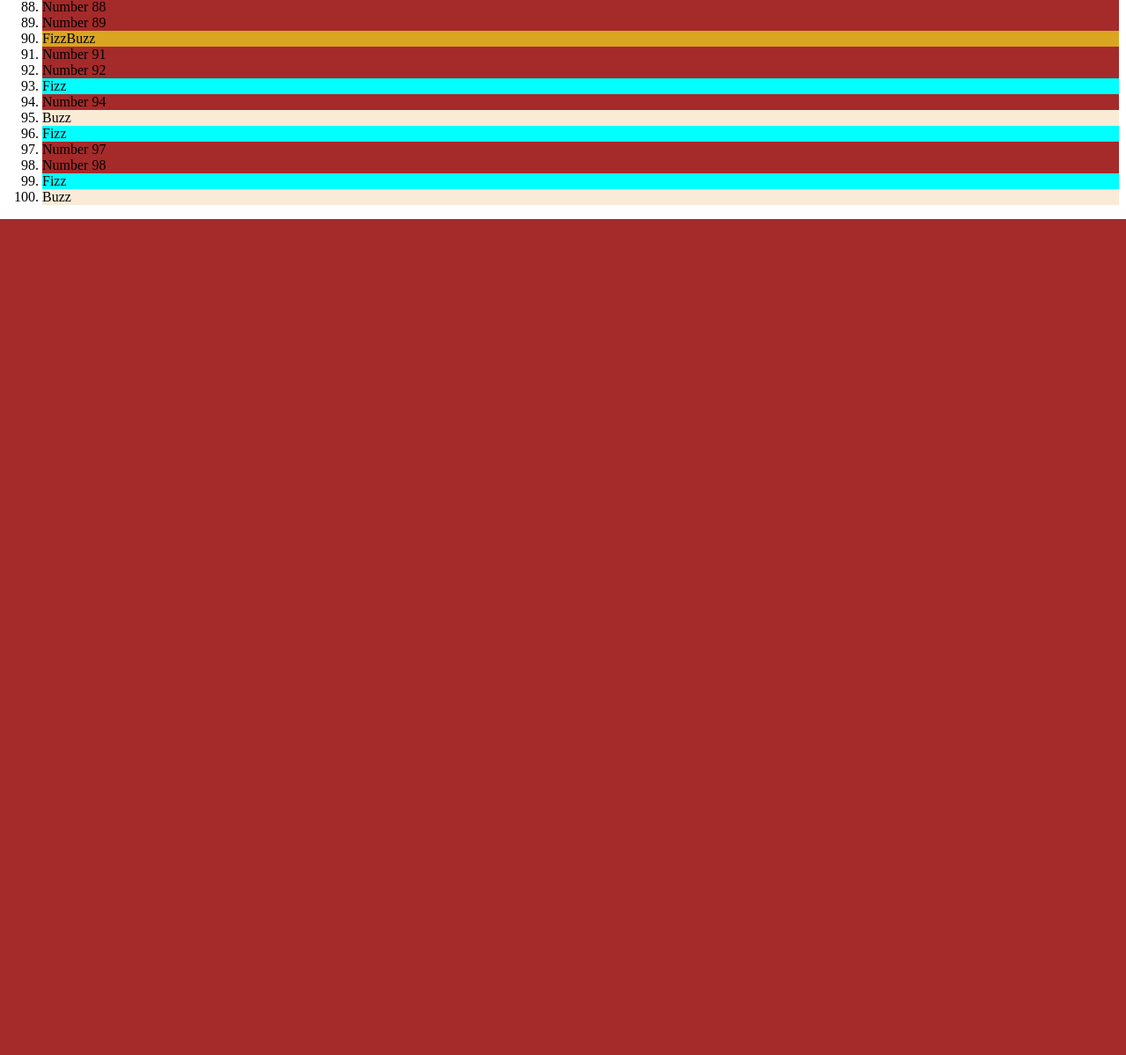
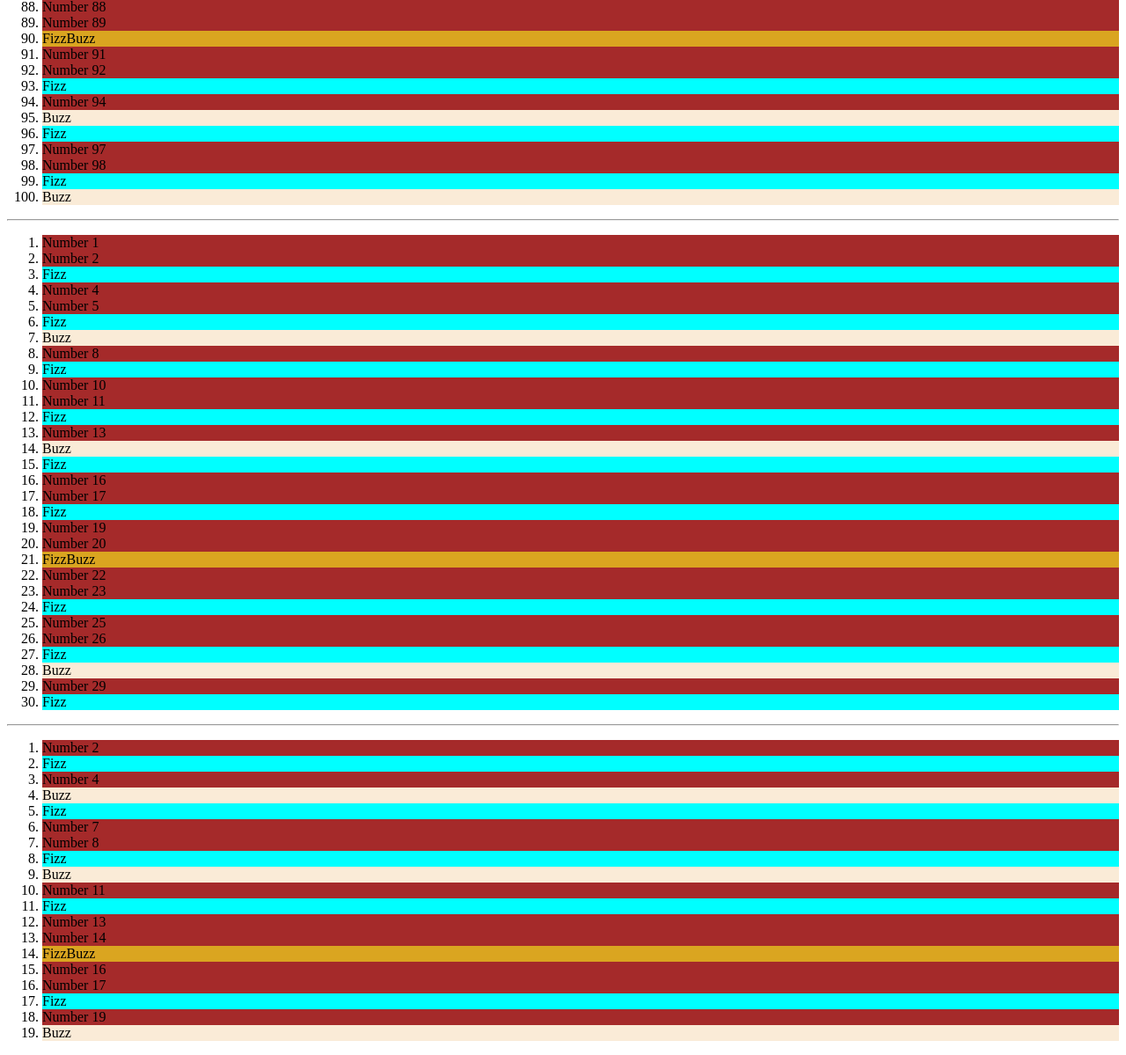
Before and after one commit to ValRCS/php_09, a PHP site: page /fizzbuzz.php in a window 1280 px wide. Shown: the part 1583-2782 px from the top of the page at 88% size. Before the commit the page ends 1832 px from the top, so only its background shows below. Run offline with PHP 8.4, Linux system fonts and the light colour scheme.

Commit message:
added function require_once for Fizzbuzz

```diff
--- /dev/null
+++ b/public/fbfun.php
@@ -0,0 +1,26 @@
+<?php
+    function makeFizzBuzz($beg = 1, $end = 100, $fizz = 3, $buzz = 5) {
+        echo "<ol>";
+        for ($i = $beg; $i <= $end; $i++) {
+
+            if ($i % $fizz == 0 && $i % $buzz == 0) {
+                $innerText = "FizzBuzz";
+                $class = "fizz-buzz";
+            } else if ($i % $fizz == 0) {
+                $innerText = "Fizz";
+                $class = "fizz";
+            } else if ($i % $buzz == 0) {
+                $innerText = "Buzz";
+                $class = "buzz";
+            } else {
+                $innerText = "Number $i";
+                $class = "number";
+            }
+
+            echo "<li class='$class'>" . $innerText . "</li>";
+            //add if and if ele here
+        }
+
+        echo "</ol>";
+
+    }
--- a/public/fizzbuzz.php
+++ b/public/fizzbuzz.php
@@ -9,53 +9,13 @@
 </head>
 <body>
 <?php
-    //write fizzbuzz "Fizz" when divides by 3
-    //"Buzz" when by 5
-    //"Fizzbuzz" when by 3 and 5
-    // $a = 21;
-    // $b = 4;
-    // if ($a % $b == 0) {
-    //     echo "$a divides by $b";
-    // } else {
-    //     echo "$a DOES not divide by $b";
-    // }
-
-    //print fizzbuzz rezults in an ordered list
-    //so like
-    // 1. Number 1
-    // 2. Number 2
-    // 3. Fizz
-    // 4. Number 4
-    // 5. Buzz
-    // ...
-    // 15. FizzBuzz
-    echo "<ol>";
-        //lets not write directly :)
-        // echo "<li>Number 1</li>";
-        //write a for loop !
-        $fizz = 3;
-        $buzz = 5;
-        for ($i = 1; $i <= 100; $i++) {
-
-            if ($i % $fizz == 0 && $i % $buzz == 0) {
-                $innerText = "FizzBuzz";
-                $class = "fizz-buzz";
-            } else if ($i % $fizz == 0) {
-                $innerText = "Fizz";
-                $class = "fizz";
-            } else if ($i % $buzz == 0) {
-                $innerText = "Buzz";
-                $class = "buzz";
-            } else {
-                $innerText = "Number $i";
-                $class = "number";
-            }
-
-            echo "<li class='$class'>" . $innerText . "</li>";
-            //add if and if ele here
-        }
-
-    echo "</ol>";
+    //prefer require_once over the other 3 (include, include_once, require);
+    require_once("fbfun.php");
+    makeFizzBuzz();
+    echo "<hr>";
+    makeFizzBuzz(1,30, 3, 7);
+    echo "<hr>";
+    makeFizzBuzz(2,20);
 ?>
 </body>
 </html>
```
